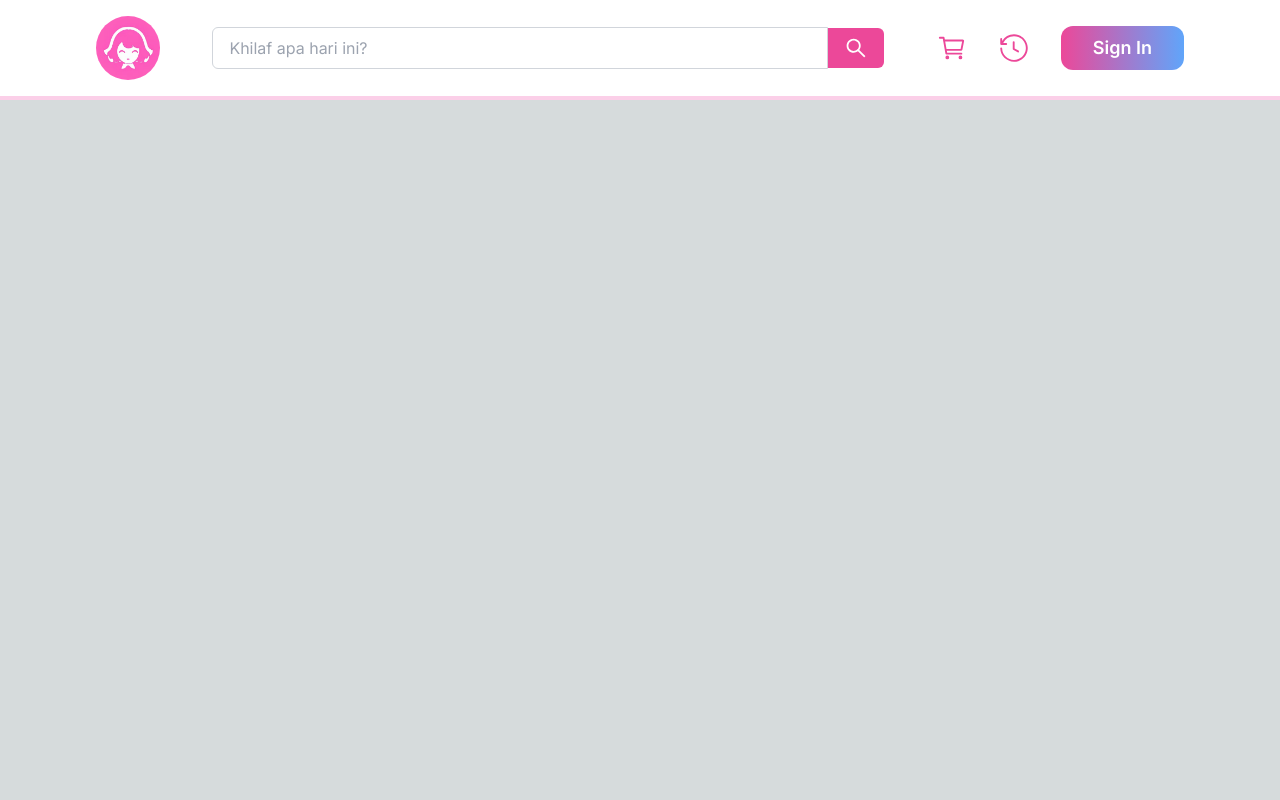
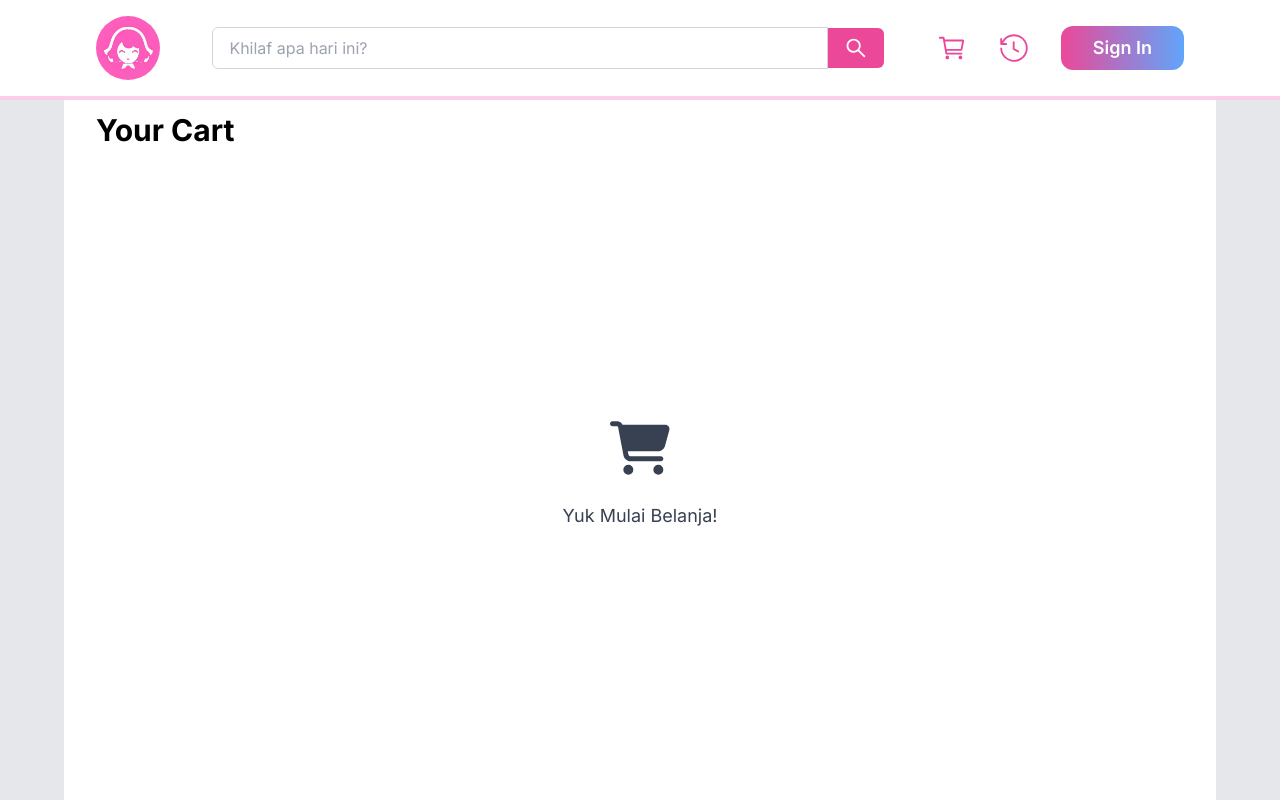
Before and after one commit to Adpro-C4/frontend, a Next.js app: page /cart in a window 1280 px wide. Built offline with nearby package versions, Linux system fonts and the light colour scheme.

Commit message:
feat: fix login

```diff
--- a/src/api/service.ts
+++ b/src/api/service.ts
@@ -35,7 +35,8 @@ export const loginAsCustomer = async (username: string, password: string) : Prom
         password: password
     })
 
-    const user: UserDTO = {...res.data.user, role: "CUSTOMER"}
+
+    const user: UserDTO = {...res.data.data.user, role: "CUSTOMER"}
     console.log(user.id);
     return user
 }
@@ -46,7 +47,7 @@ export const loginAsAdmin = async (username: string, password: string) : Promise
         password: password
     })
 
-    const user: UserDTO = {...res.data.user, role: "ADMIN"}
+    const user: UserDTO = {...res.data.data.user, role: "ADMIN"}
     console.log(user.id);
 
     return user
@@ -103,3 +104,8 @@ export const getVoucherById = async (id: number): Promise<VoucherDTO> => {
     }
 
 }
+
+export const getShoppingcartData = async (id: string) => {
+    const res = await axios.get("/api-gateway-proxy/purchase-service/shopping-cart/data/"+id)
+    console.log(res.data)
+}
--- a/src/app/cart/page.tsx
+++ b/src/app/cart/page.tsx
@@ -2,7 +2,7 @@ import Navbar from "@/components/elements/Navbar/CustomerNavbar"
 import CartModule from "@/components/modules/CartModule"
 
 const Page = ()=>{
-    return <div>
+    return <div className="min-h-screen flex flex-col items-center w-screen bg-gray-200">
         <Navbar/>
         <CartModule/>
     </div>
--- a/src/components/modules/CartModule/index.tsx
+++ b/src/components/modules/CartModule/index.tsx
@@ -1,4 +1,24 @@
+"use client"
+import { UserDTO } from "@/models/UserDTO";
+import { useSelector } from "react-redux";
+import EmptyCartSection from "./sections/EmptyCart"
+import { useEffect } from "react";
+import { getShoppingcartData } from "@/api/service";
+
 const CartModule = ()=> {
-    return <div></div>
+    const user: undefined|UserDTO = useSelector((state:any)=> state.auth.user);
+    useEffect(()=>{
+        console.log(user)
+        fetchShoppingCart()
+    },[user])
+    const fetchShoppingCart =async  () => {
+        if(user){
+            await getShoppingcartData(user.id!.toString())
+        }
+    }
+    return <div className="flex flex-col w-full min-h-screen bg-white max-w-6xl px-4 md:px-8 pt-28">
+        <h1 className="text-black text-2xl md:text-3xl font-bold">Your Cart</h1>
+        <EmptyCartSection/>
+    </div>
 }
 export default CartModule
--- /dev/null
+++ b/src/components/modules/CartModule/sections/EmptyCart.tsx
@@ -0,0 +1,12 @@
+import { FaCartShopping } from "react-icons/fa6"
+
+const EmptyCartSection = () => {
+    return <div className="my-auto  mx-auto ">
+    <div className='flex flex-col space-y-6 items-center'>
+    <FaCartShopping className="text-6xl text-gray-700" />
+    <p className="text-lg text-gray-700 mt-4">Yuk Mulai Belanja!</p>
+    </div>
+</div>
+}
+
+export default EmptyCartSection
```
